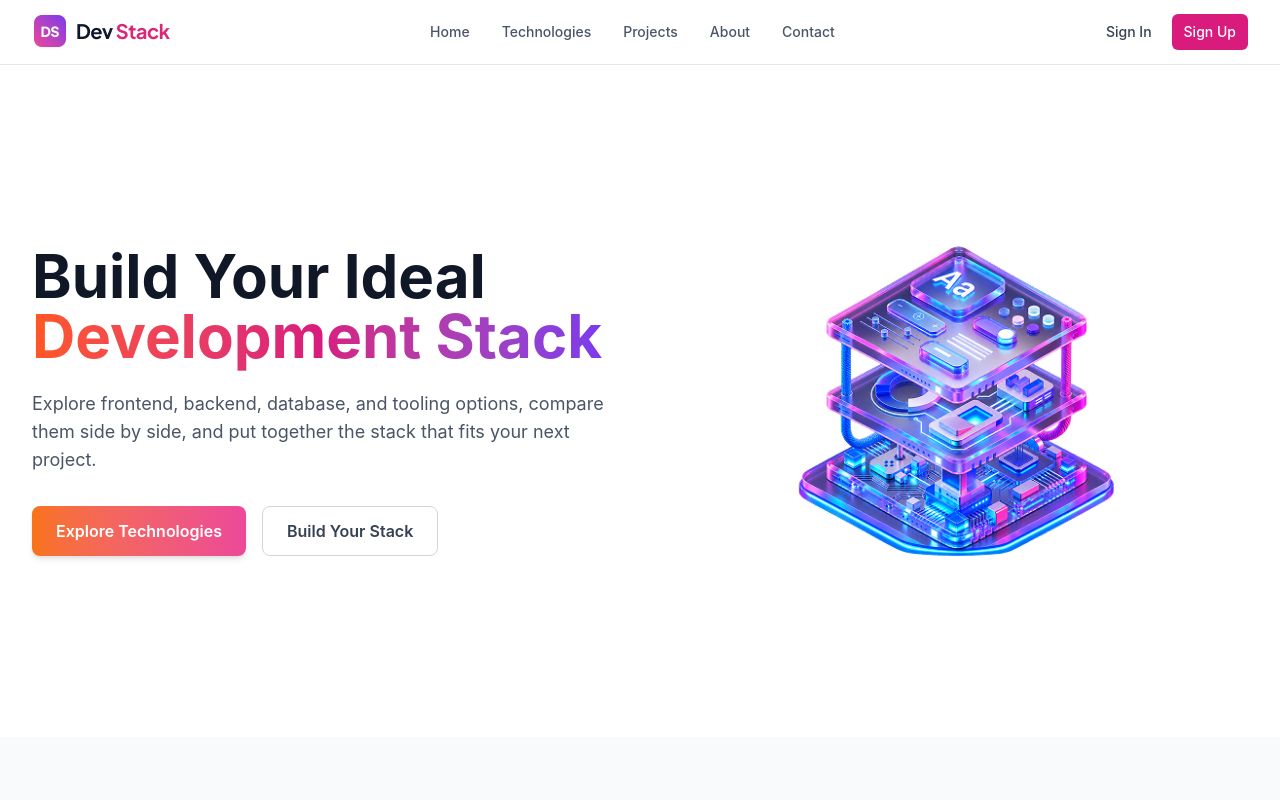
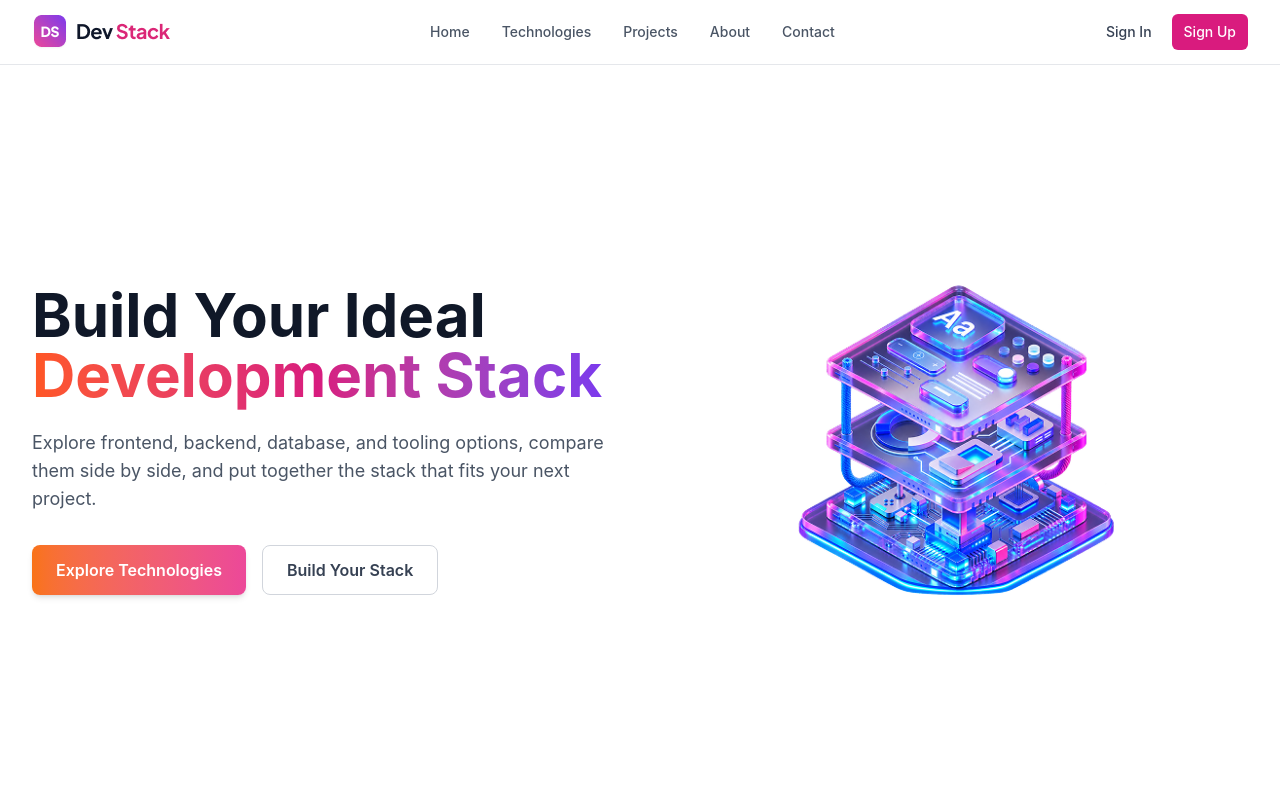
Before and after one commit to naeemurrahman5455/assignment-five, a React (Vite) app: page / in a window 1280 px wide. Shown: the top 800 px of the page. Built offline with nearby package versions, Linux system fonts and the light colour scheme.

Commit message:
adjust hero section

```diff
--- a/src/Component/hero/hero.tsx
+++ b/src/Component/hero/hero.tsx
@@ -1,7 +1,7 @@
 const Hero = () => {
   return (
     <section className="w-full bg-white">
-      <div className="mx-auto grid min-h-[calc(20vh-50px)] max-w-7xl items-center gap-10 px-4 py-12 sm:px-6 md:grid-cols-2 md:gap-12 md:py-16 lg:px-8 lg:py-20">
+      <div className="mx-auto grid min-h-[calc(100vh-50px)] max-w-7xl items-center gap-10 px-4 py-12 sm:px-6 md:grid-cols-2 md:gap-12 md:py-16 lg:px-8 lg:py-20">
 
         {/* Left Content */}
         <div className="text-center md:text-left">
```
